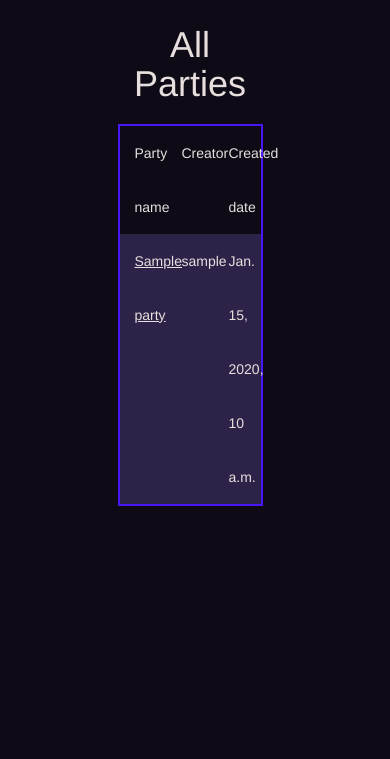
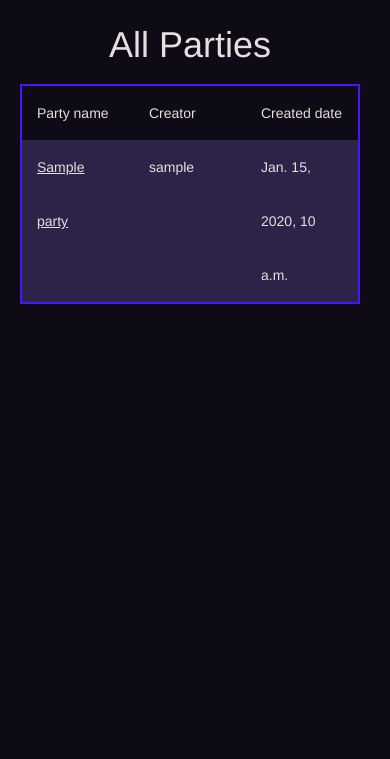
Before and after one commit to Up-Next/up-next, a Django app: template upnext/templates/see_all_parties.html in a window 390 px wide. Shown: the part 112-871 px from the top of the page. Run offline with Django 3.2, Linux system fonts and the light colour scheme; the template is opened without the code that fills it: values that come from a table or form of the project are taken from there, others are empty; tables that the repository leaves empty hold one stand-in row (values such as "Sample post"); parts of the project's set-up code (start-up, migrations or seed data) failed here and were passed over; some libraries are stand-ins or nearby versions.

Commit message:
conflict

```diff
--- a/upnext/static/css/see_all.css
+++ b/upnext/static/css/see_all.css
@@ -47,9 +47,15 @@ a#party_link {
 }
 
 .content {
-  width: 50%;
+  width: 60%;
 }
 
 .heading {
   margin: 15px 0 20px 0;
 }
+
+@media (max-width: 1000px) {
+  .content {
+    width: 100%;
+  }
+}
```
